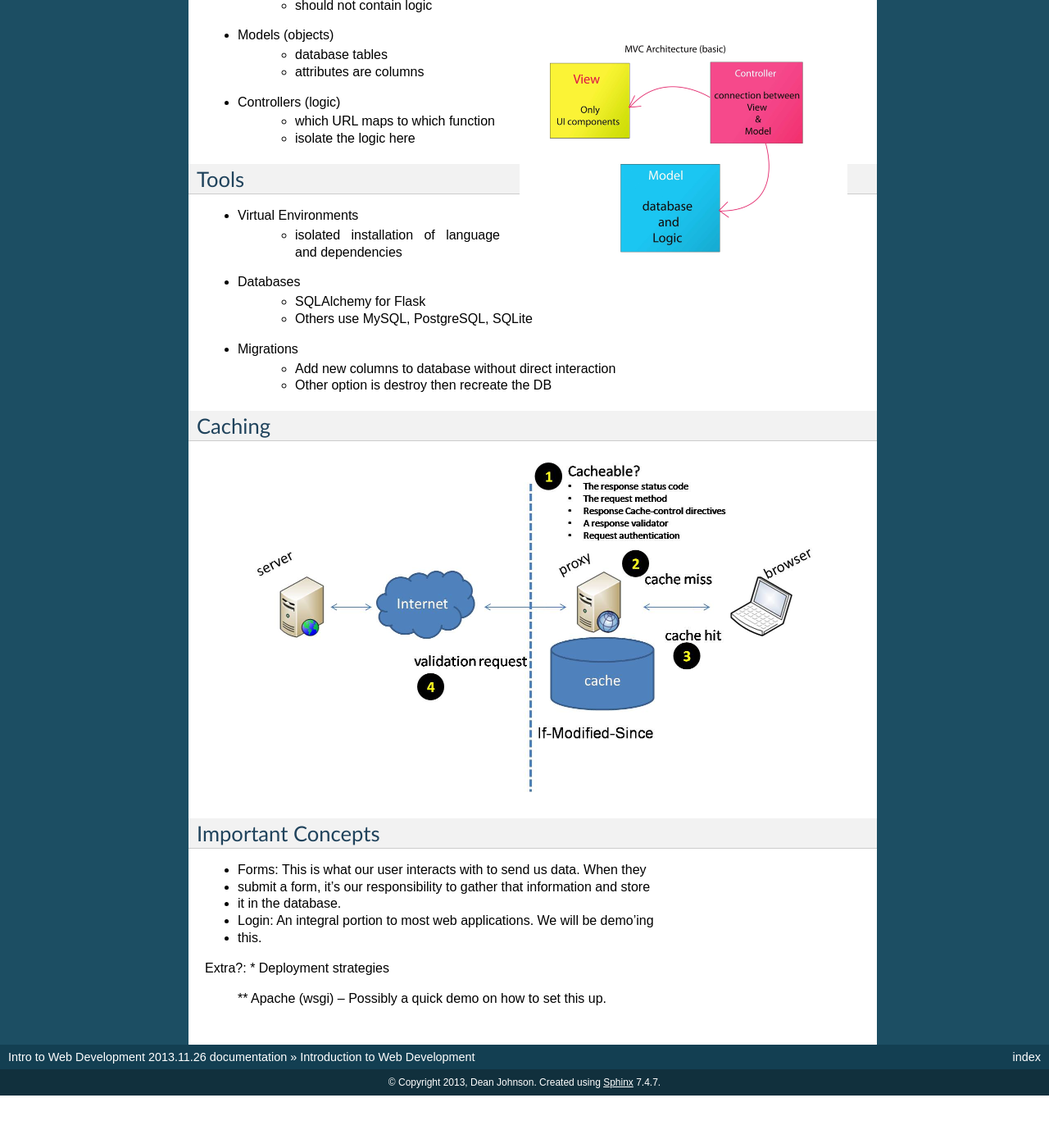
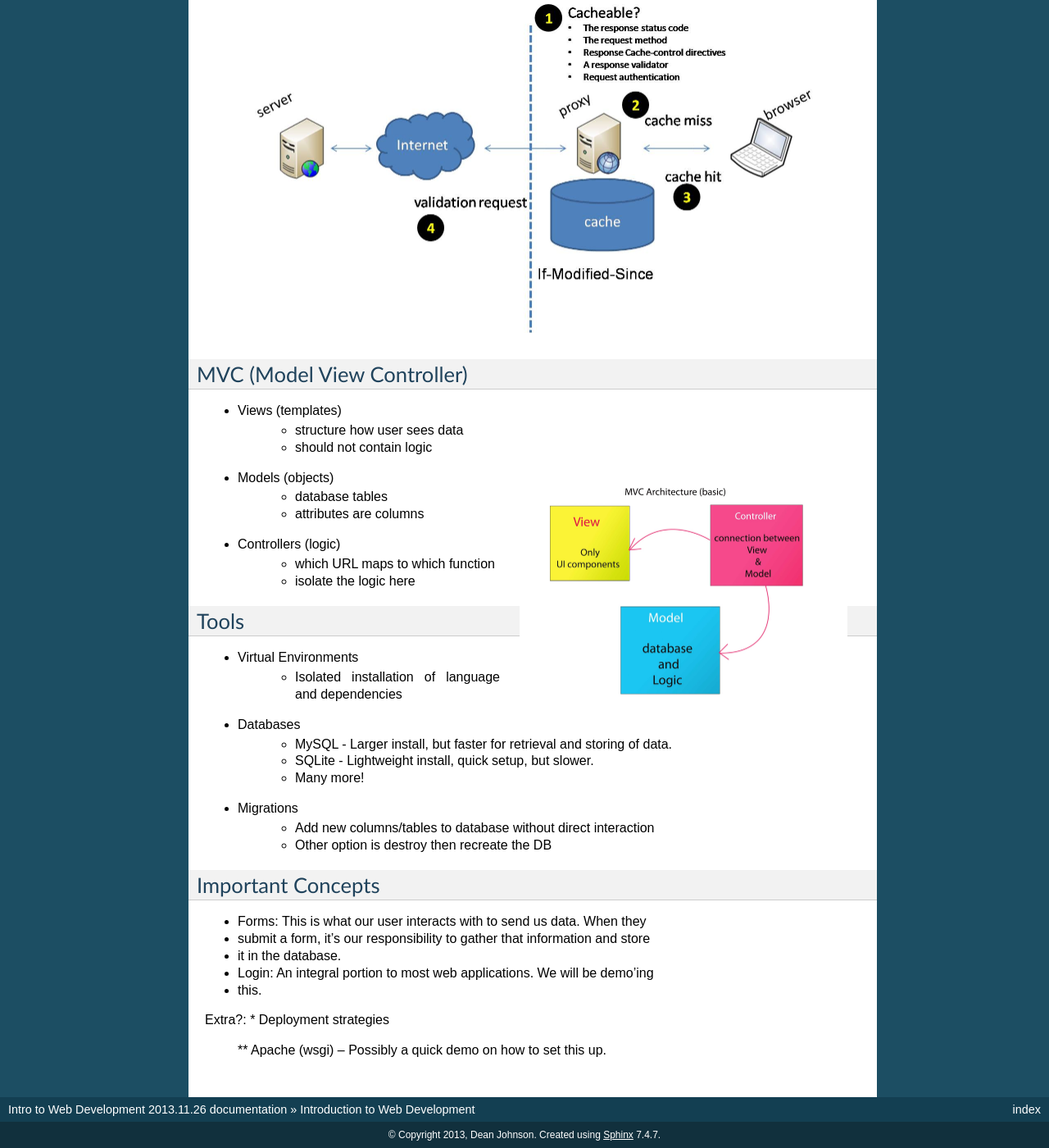
Before and after one commit to dean/webdev-presentation, a Sphinx documentation site: the page built from sphinx/index.rst, in a window 1280 px wide and 1400 px high, scrolled down 1267 px. Shown: the whole window at 82% size. Built offline with Sphinx 7.4.7, drawn with Linux system fonts in a browser that asks for light colours; formulas are drawn with MathJax 3; before the commit the page ends 2603 px from its top, so only the background shows below that; some of the changed text lies outside the part shown.

Commit message:
Updated slides

```diff
--- a/sphinx/index.rst
+++ b/sphinx/index.rst
@@ -51,18 +51,25 @@
 ==========================
 * Static for infrequently changed pages -- OSULUG
 * Dynamic for interactive or frequently updated -- Facebook
-* Dynamic can use lots of resources
+* Dynamic can use lots of resources, due to always regenerating pages.
+
+Caching
+=======
+* This can be mitigated through caching
+
+.. figure:: /_static/caching.jpg
+    :align: center
+    :scale: 50%
 
 MVC (Model View Controller)
 ==========================
+
 * Views (templates)
     * structure how user sees data
     * should not contain logic
-
 .. figure:: /_static/mvc.jpg
     :scale: 25%
     :align: right
-
 * Models (objects)
     * database tables
     * attributes are columns
@@ -74,20 +81,14 @@
 =====
 
 * Virtual Environments
-    * isolated installation of language and dependencies
+    * Isolated installation of language and dependencies
 * Databases
-    * SQLAlchemy for Flask
-    * Others use MySQL, PostgreSQL, SQLite
+    * MySQL - Larger install, but faster for retrieval and storing of data.
+    * SQLite - Lightweight install, quick setup, but slower.
+    * Many more!
 * Migrations
-    * Add new columns to database without direct interaction
+    * Add new columns/tables to database without direct interaction
     * Other option is destroy then recreate the DB
-
-Caching
-=======
-
-.. figure:: /_static/caching.jpg
-    :align: center
-    :scale: 50%
 
 Important Concepts
 ==================
```
Also changed, not shown: other parts of sphinx/index.rst (+2 -0 lines), 1 other file.
